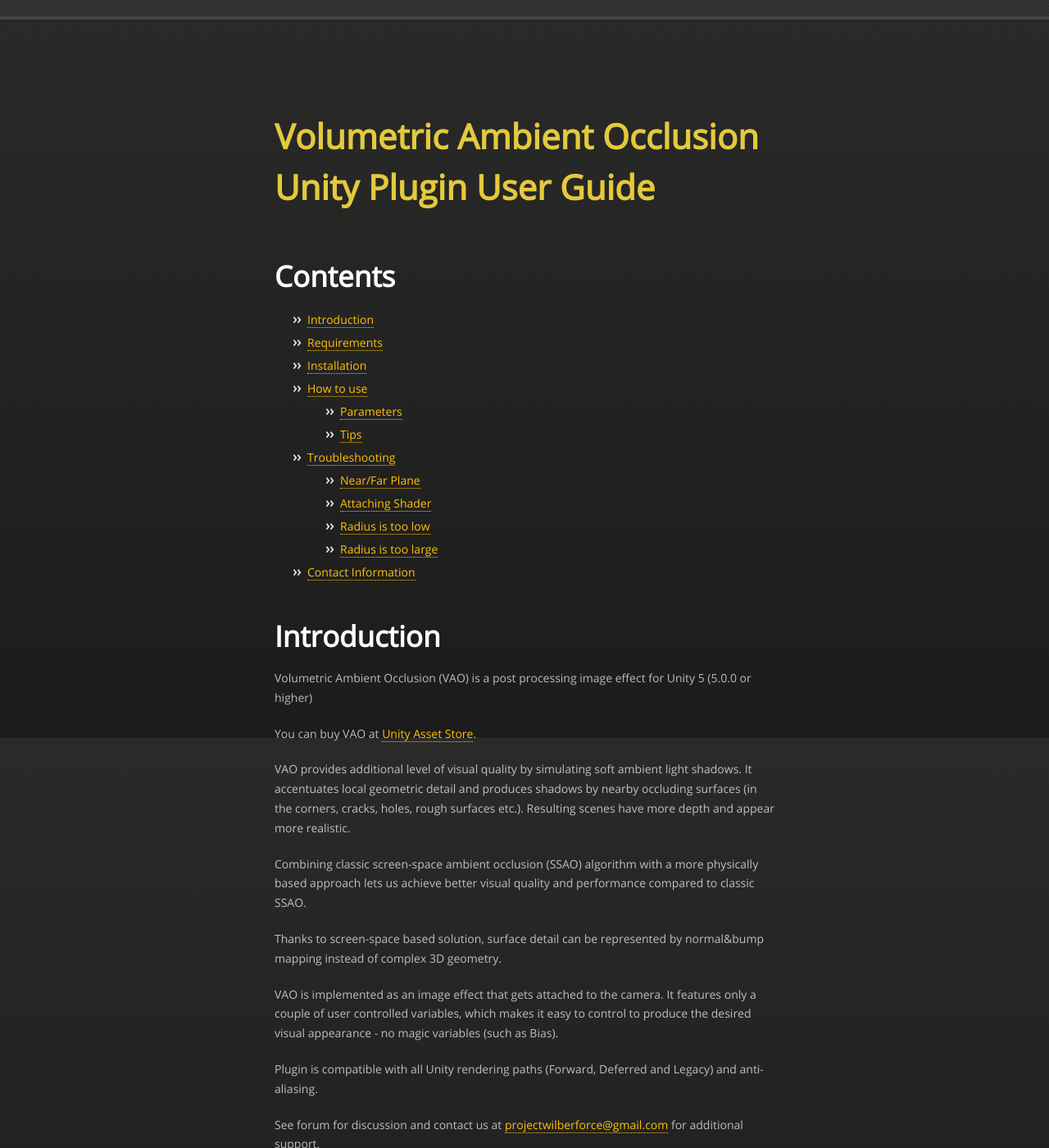
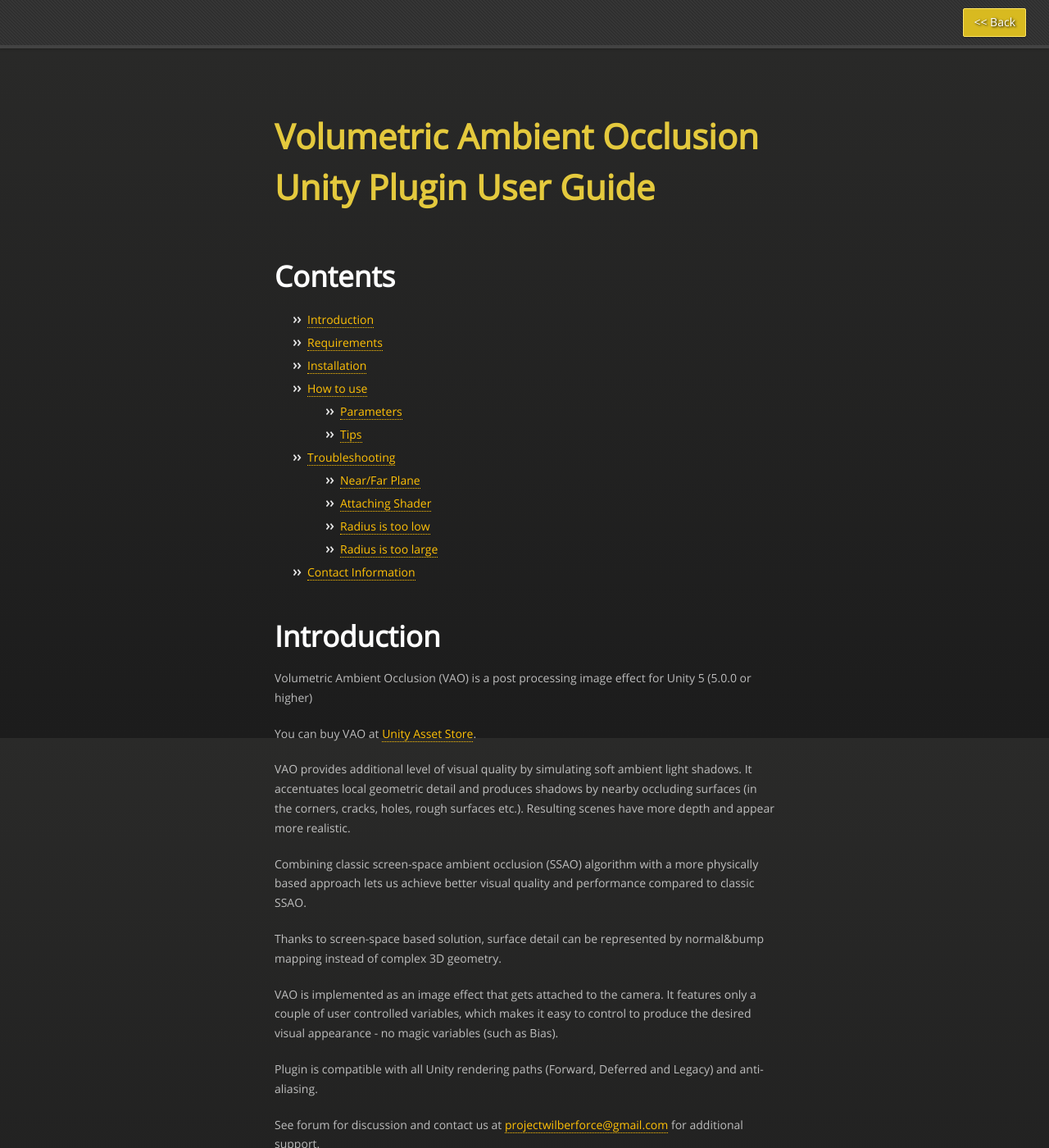
Before and after one commit to projectwilberforce/projectwilberforce.github.io, a Jekyll site: the page built from vaomanual/index.md, in a window 1280 px wide and 1400 px high. Shown: the whole window at 82% size. Built offline with Jekyll 4.4.1, drawn with Linux system fonts in a browser that asks for light colours; nearby versions of some CDN libraries.

Commit message:
back to title button

```diff
--- a/_layouts/vaoguide.html
+++ b/_layouts/vaoguide.html
@@ -27,13 +27,13 @@
   </head>
   <body>
     <div id="header">
+      <a href="https://projectwilberforce.github.io" class="btn">&lt;&lt; Back</a>
       <div class="wrapper">
-        <!--<a href="https://github.com/..." class="btn">View On GitHub</a> -->
         <!--<ul class="nav">
           <li class="download-title">Downloads</li>
           <li class="downloads"><a href="https://github.com/.../zipball/master" class="btn">ZIP</a></li>
           <li class="downloads"><a href="https://github.com/.../tarball/master" class="btn">TAR</a></li>
-        <!--</ul> -->
+        </ul> -->
       </div>
     </div><!-- end header -->
 
--- a/css/styles.css
+++ b/css/styles.css
@@ -889,3 +889,16 @@ table img {
 ul ul {
   margin: 0px !important;
 }
+
+#header a.btn {
+  float: right;
+  margin-right: 2em;
+  background-color: rgb(216, 186, 32);
+  border: 1px solid rgb(255, 230, 99);
+  text-shadow: 0.1em 0.1em 0.2em black;
+  black; color: white;
+}
+
+#header a.btn:hover {
+  text-shadow: 0.1em 0.1em 0.4em black;
+}
```
Also changed, not shown: images/bullet-reversed.png (added).
